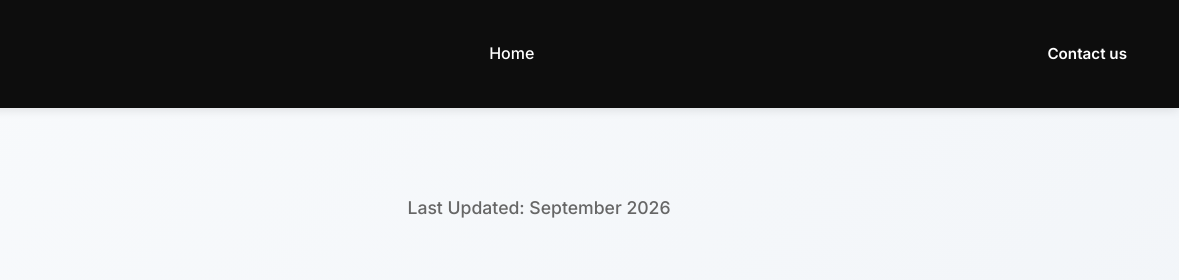
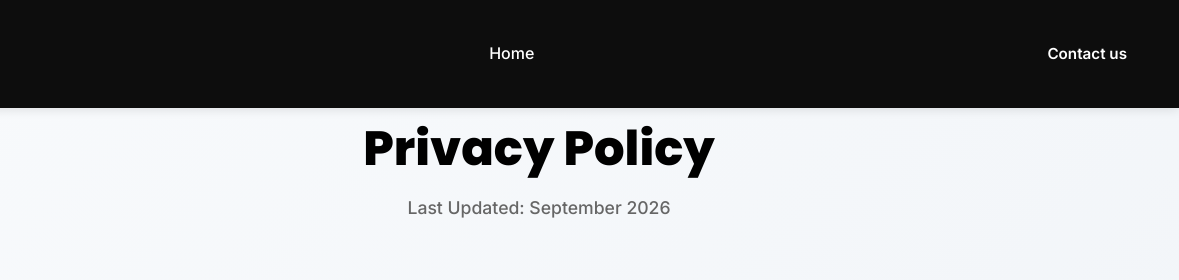
Before and after one commit to rosejohnson3923/why8-website, a website: page privacy-policy.html in a window 1280 px wide. Shown: the top 280 px of the page, 101-1280 px from the left. Drawn offline with Linux system fonts and the light colour scheme.

Commit message:
privacy page: print the heading solid — the mould's gradient-clipped text had no gradient under the WHY8 overlay

```diff
--- a/privacy-policy.html
+++ b/privacy-policy.html
@@ -18,6 +18,11 @@
     <link href="https://fonts.googleapis.com/css2?family=Poppins:wght@300;400;500;600;700;800&family=Inter:wght@300;400;500;600&display=swap" rel="stylesheet">
 
     <link rel="stylesheet" href="assets/css/styles.css">
+    <style>
+        /* The mould paints this heading as gradient-clipped text whose gradient variable is not in the WHY8 overlay;
+           WHY8 prints it solid — black on the light ground. */
+        .privacy-policy-section h1 { background: none; -webkit-background-clip: initial; background-clip: initial; -webkit-text-fill-color: var(--text-primary, #000); color: var(--text-primary, #000); }
+    </style>
 </head>
 <body>
     <!-- Navigation -->
```
